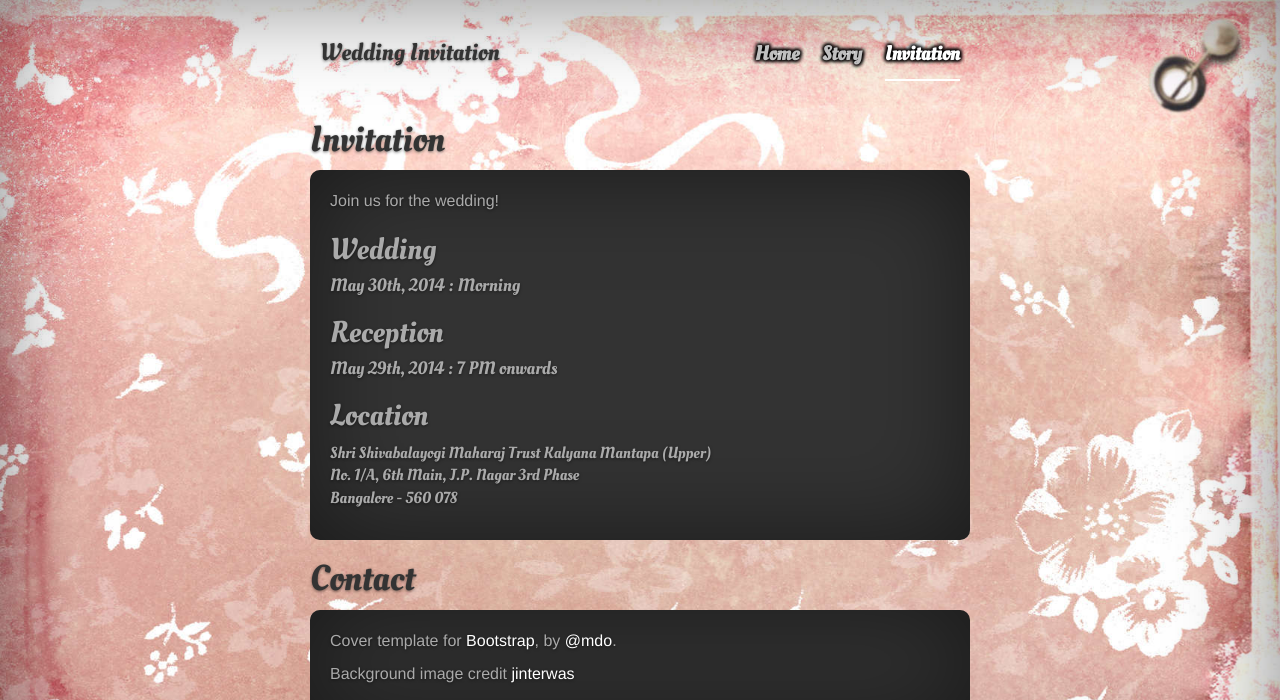
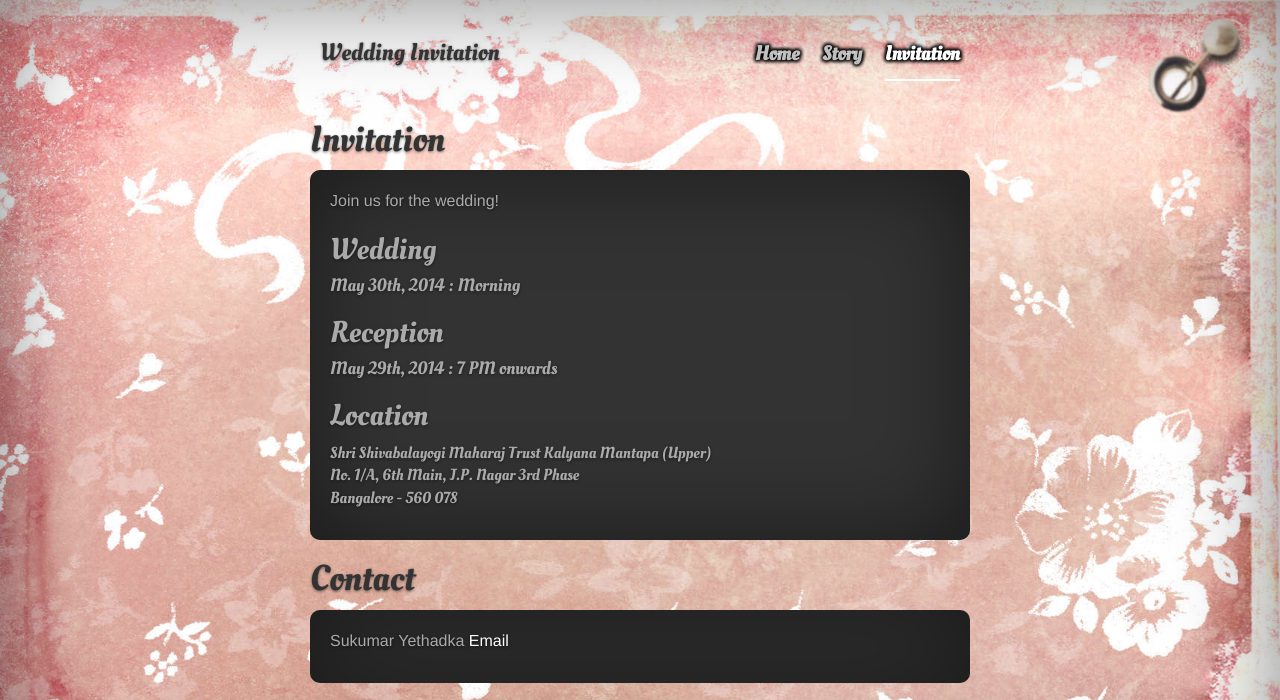
Before and after one commit to sthadka/manasu, a plain HTML site: page invitation.html in a window 1280 px wide. Shown: the top 700 px of the page. Drawn offline with Linux system fonts and the light colour scheme; some packages are replaced by stand-ins of ours.

Commit message:
Update contact dettails

```diff
--- a/invitation.html
+++ b/invitation.html
@@ -64,9 +64,9 @@
                         </div>
                         <h1 class="oleo">Contact</h1>
                         <div class="text default-font">
-                            <p>Cover template for <a href="http://getbootstrap.com">Bootstrap</a>, by <a href="https://twitter.com/mdo">@mdo</a>.</p>
-                            <p>Background image credit <a
-                                href="https://www.flickr.com/photos/jinterwas/5152313282/in/set-72157623759336739">jinterwas</a>
+                            <p>Sukumar Yethadka  <a
+                                href="mailto:sbhat7@gmail.com?Subject=Wedding%20Manasu"
+                                target="_top">Email</a></p>
                         </div>
                         <h1 class="oleo">Map</h1>
                         <div class="text">
```
